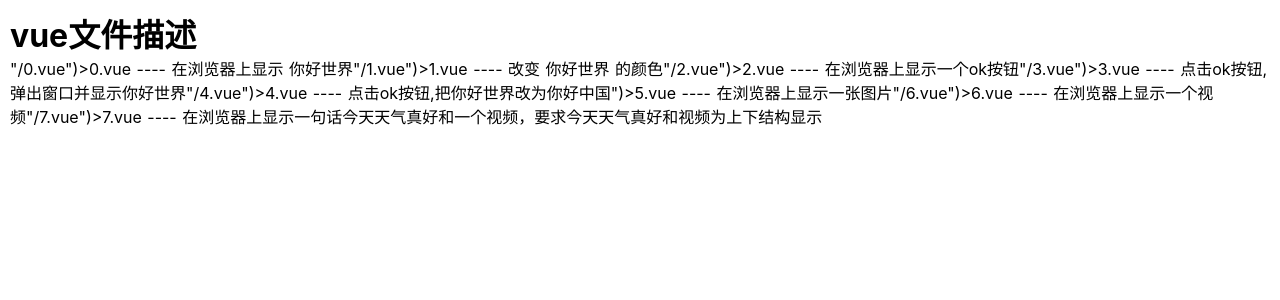
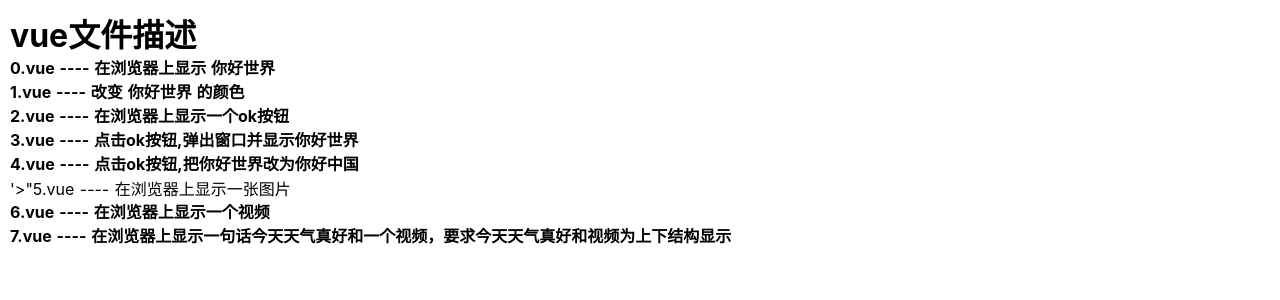
Before and after one commit to lose0101/nuxtjs, a Nuxt app: page / in a window 1280 px wide. Shown: the top 300 px of the page. Built offline with nearby package versions, Linux system fonts and the light colour scheme.

Commit message:
Update index.vue

```diff
--- a/pages/index.vue
+++ b/pages/index.vue
@@ -1,14 +1,14 @@
 <template>
 <div style="padding:10px">
 <h1>vue文件描述</h1>
-<h4 @click=to("/0.vue")>0.vue ---- 在浏览器上显示 你好世界</h4>
-<h4 @click=to("/1.vue")>1.vue ---- 改变 你好世界 的颜色</h4>
-<h4 @click=to("/2.vue")>2.vue ---- 在浏览器上显示一个ok按钮</h4>
-<h4 @click=to("/3.vue")>3.vue ---- 点击ok按钮,弹出窗口并显示你好世界</h4>
-<h4 @click=to("/4.vue")>4.vue ---- 点击ok按钮,把你好世界改为你好中国</h4>
-<h4 @click=to(/5.vue")>5.vue ---- 在浏览器上显示一张图片</h4>
-<h4 @click=to("/6.vue")>6.vue ---- 在浏览器上显示一个视频</h4>
-<h4 @click=to("/7.vue")>7.vue ---- 在浏览器上显示一句话今天天气真好和一个视频，要求今天天气真好和视频为上下结构显示</h4>
+<h4 @click="to('/0.vue')">0.vue ---- 在浏览器上显示 你好世界</h4>
+<h4 @click="to('/1.vue')">1.vue ---- 改变 你好世界 的颜色</h4>
+<h4 @click="to('/2.vue')">2.vue ---- 在浏览器上显示一个ok按钮</h4>
+<h4 @click="to('/3.vue')">3.vue ---- 点击ok按钮,弹出窗口并显示你好世界</h4>
+<h4 @click="to('/4.vue')">4.vue ---- 点击ok按钮,把你好世界改为你好中国</h4>
+<h4 @click="to('5.vue"'>"5.vue ---- 在浏览器上显示一张图片</h4>
+<h4 @click="to('/6.vue')">6.vue ---- 在浏览器上显示一个视频</h4>
+<h4 @click="to('/7.vue')">7.vue ---- 在浏览器上显示一句话今天天气真好和一个视频，要求今天天气真好和视频为上下结构显示</h4>
 </div>
 </template>
 <script>
```
